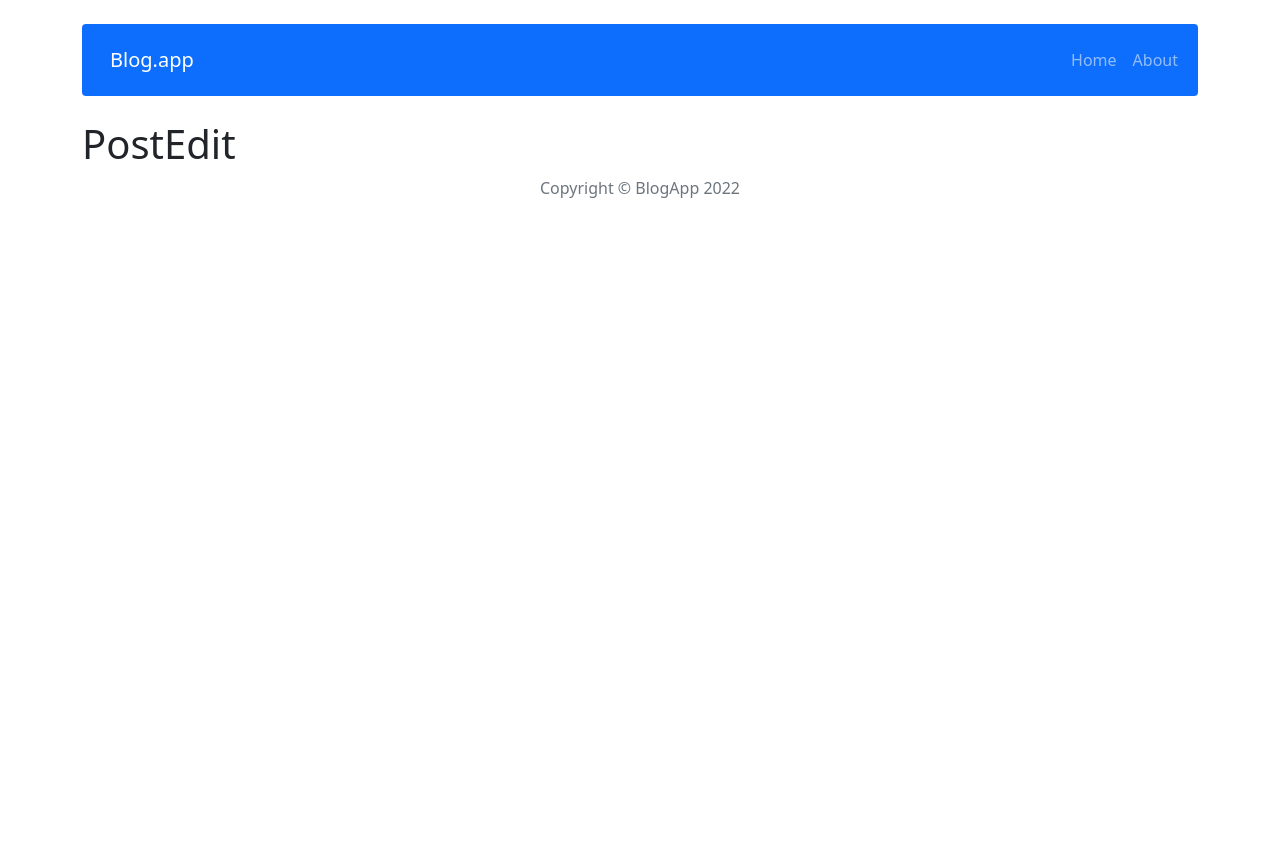
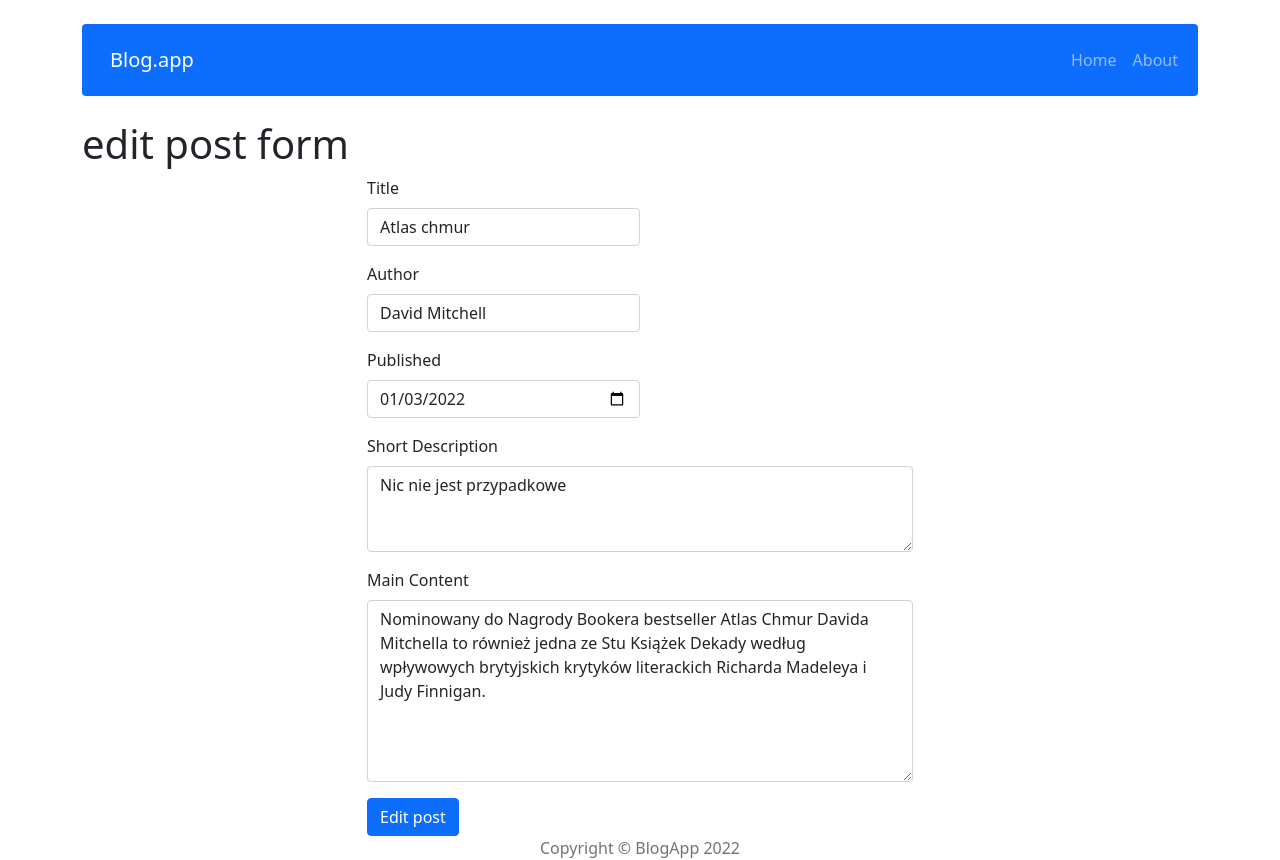
Before and after one commit to DmkMrw/crud-app, a React (Create React App) app: page /post/edit/1 in a window 1280 px wide. Before the commit the page ends 800 px from the top, so only its background shows below. Built offline with nearby package versions, Linux system fonts and the light colour scheme.

Commit message:
Add PostForm, EditPostForm

```diff
--- a/src/App.js
+++ b/src/App.js
@@ -1,13 +1,13 @@
 import { Routes, Route } from 'react-router-dom';
 import Home from "./components/pages/Home/Home";
 import Post from "./components/pages/Post/Post";
-import PostAdd from "./components/pages/PostAdd/PostAdd";
-import PostEdit from "./components/pages/PostEdit/PostEdit";
 import About from "./components/pages/About/About";
 import BlankPage from "./components/pages/BlankPage/BlankPage";
 import Header from './components/views/Header/Header';
 import Footer from './components/views/Footer/Footer';
 import { Container } from 'react-bootstrap';
+import AddPostForm from './components/features/AddPostForm/AddPostForm';
+import EditPostForm from './components/features/EditPostForm/EditPostForm';
 
 
 const App = () => {
@@ -18,8 +18,8 @@ const App = () => {
         <Routes>
           <Route path="/" element={<Home />} />
           <Route path="/post/:id" element={<Post />} />
-          <Route path="/post/add" element={<PostAdd />} />
-          <Route path="/post/edit/:id" element={<PostEdit />} />
+          <Route path="/post/add" element={<AddPostForm />} />
+          <Route path="/post/edit/:postId" element={<EditPostForm />} />
           <Route path="/about" element={<About />} />
           <Route path="*" element={<BlankPage />} />
         </Routes>
--- a/src/components/features/AddPostForm/AddPostForm.js
+++ b/src/components/features/AddPostForm/AddPostForm.js
@@ -1,68 +1,22 @@
-import { Form, Button, Row, Col } from 'react-bootstrap';
-import { useState } from 'react';
 import { useDispatch } from 'react-redux';
 import { addPost } from '../../../redux/postRedux';
 import { useNavigate } from 'react-router-dom';
-import dateFormat from "dateformat";
-
+import PostForm from '../PostForm/PostForm';
 
 const AddPostForm = () => {
+     const navigate = useNavigate();
+     const dispatch = useDispatch();
 
-     const dispatch = useDispatch();
-     const navigate = useNavigate();
-
-     const [title, setTitle] = useState('');
-     const [author, setAuthor] = useState('');
-     const [publishedDate, setPublishedDate] = useState('');
-     const [shortDescription, setShortDescription] = useState('');
-     const [content, setContent] = useState('');
-
-     const handleSubmit = (e) => {
-          e.preventDefault();
-          dispatch(addPost({ title, author, publishedDate, shortDescription, content }));
-          navigate('/')
+     const handleSubmit = post => {
+     dispatch(addPost(post));
+     navigate('/')
      };
 
+     const actionText = "Add post";
+
      return (
-          <>
-               <Row className='justify-content-md-center'>
-                    <Col md={6}>
-                         <Form onSubmit={handleSubmit}>
-                              <Col md={6}>
-                                   <Form.Group className="mb-3" controlId="title">
-                                        <Form.Label>Title</Form.Label>
-                                        <Form.Control type="text" placeholder="Enter title" required onChange={(e) => setTitle(e.target.value)} />
-                                   </Form.Group>
-
-                                   <Form.Group className="mb-3" controlId="author">
-                                        <Form.Label>Author</Form.Label>
-                                        <Form.Control type="text" placeholder="Enter author" required onChange={(e)=> setAuthor(e.target.value)} />
-                                   </Form.Group>
-
-                                   <Form.Group className="mb-3" controlId="published">
-                                        <Form.Label>Published</Form.Label>
-                                        <Form.Control type="date" placeholder="Enter date" required onChange={(e)=> setPublishedDate(dateFormat(e.target.value, "dd-mm-yyyy"))}/>
-                                   </Form.Group>
-                              </Col>
-
-                              <Form.Group className="mb-3" controlId="description">
-                                   <Form.Label>Short Description</Form.Label>
-                                   <Form.Control type="text" as="textarea" rows={3} placeholder="Leave a comment here" required onChange={(e) => setShortDescription(e.target.value)} />
-                              </Form.Group>
-
-                              <Form.Group className="mb-3" controlId="content">
-                                   <Form.Label>Main Content</Form.Label>
-                                   <Form.Control type="text" as="textarea" rows={7} placeholder="Leave a comment here" required onChange={(e)=> setContent(e.target.value)}/>
-                              </Form.Group>
-
-                              <Button variant="primary" type="submit">
-                              Submit
-                              </Button>
-                         </Form>
-                    </Col>
-               </Row>
-          </>
-     );
-}
+          <PostForm action={handleSubmit} actionText={actionText} />
+     )
+};
 
 export default AddPostForm;
--- /dev/null
+++ b/src/components/features/EditPostForm/EditPostForm.js
@@ -0,0 +1,44 @@
+import PostForm from "../PostForm/PostForm";
+import { useNavigate } from 'react-router-dom';
+import { useDispatch } from "react-redux";
+import { editPost } from "../../../redux/postRedux";
+import { useParams } from "react-router-dom";
+import { getPostById } from "../../../redux/store";
+import { useSelector } from "react-redux";
+import dateFormat from "dateformat";
+import { Navigate } from "react-router-dom";
+
+const EditPostForm = () => {
+
+     const { postId } = useParams();
+
+     const dispatch = useDispatch();
+     const navigate = useNavigate();
+
+     const postData = useSelector((state) => getPostById(state, postId));
+
+     const handleSubmit = post => {
+               dispatch(editPost({ ...post, postId }));
+               navigate('/')
+     };
+
+     const actionText = 'Edit post'
+     if(!postData) return <Navigate to="/" />
+     return (
+          <>
+               <h1>edit post form</h1>
+               <PostForm
+                    action={handleSubmit}
+                    actionText={actionText}
+                    title={postData.title}
+                    author={postData.author}
+                    publishedDate={dateFormat(postData.publishedDate, "yyyy-mm-dd")}
+                    shortDescription={postData.shortDescription}
+                    content={postData.content}
+                    id={postId}
+               />
+          </>
+     );
+}
+
+export default EditPostForm;
--- /dev/null
+++ b/src/components/features/PostForm/PostForm.js
@@ -0,0 +1,90 @@
+import { Form, Button, Row, Col } from 'react-bootstrap';
+import { useState } from 'react';
+import dateFormat from "dateformat";
+
+
+const PostForm = ({ action, actionText, ...props }) => {
+
+     const [title, setTitle] = useState(props.title || '');
+     const [author, setAuthor] = useState(props.author || '');
+     const [publishedDate, setPublishedDate] = useState(props.publishedDate || '');
+     const [shortDescription, setShortDescription] = useState(props.shortDescription || '');
+     const [content, setContent] = useState(props.content || '');
+
+     const handleSubmit = e => {
+          e.preventDefault();
+          action({ title, author, publishedDate, shortDescription, content });
+     };
+
+     return (
+          <>
+               <Row className='justify-content-md-center'>
+                    <Col md={6}>
+                         <Form onSubmit={handleSubmit}>
+                              <Col md={6}>
+                                   <Form.Group className="mb-3" controlId="title">
+                                        <Form.Label>Title</Form.Label>
+                                        <Form.Control
+                                             type="text"
+                                             placeholder="Enter title"
+                                             required
+                                             onChange={(e) => setTitle(e.target.value)} value={title}
+                                        />
+                                   </Form.Group>
+
+                                   <Form.Group className="mb-3" controlId="author">
+                                        <Form.Label>Author</Form.Label>
+                                        <Form.Control
+                                             type="text"
+                                             placeholder="Enter author"
+                                             required
+                                             onChange={(e) => setAuthor(e.target.value)} value={author}
+                                        />
+                                   </Form.Group>
+
+                                   <Form.Group className="mb-3" controlId="published">
+                                        <Form.Label>Published</Form.Label>
+                                        <Form.Control
+                                             type="date"
+                                             placeholder="Enter date"
+                                             required
+                                             onChange={(e) => setPublishedDate(dateFormat(e.target.value, "yyyy-mm-dd"))} value={publishedDate}
+                                        />
+                                   </Form.Group>
+                              </Col>
+
+                              <Form.Group className="mb-3" controlId="description">
+                                   <Form.Label>Short Description</Form.Label>
+                                   <Form.Control
+                                        type="text"
+                                        as="textarea"
+                                        rows={3}
+                                        placeholder="Leave a comment here"
+                                        required
+                                        onChange={(e) => setShortDescription(e.target.value)} value={shortDescription}
+                                   />
+                              </Form.Group>
+
+                              <Form.Group className="mb-3" controlId="content">
+                                   <Form.Label>Main Content</Form.Label>
+                                   <Form.Control
+                                        type="text"
+                                        as="textarea"
+                                        rows={7}
+                                        placeholder="Leave a comment here"
+                                        required
+                                        onChange={(e) => setContent(e.target.value)} value={content}
+                                   />
+                              </Form.Group>
+
+                              <Button variant="primary" type="submit">
+                              {actionText}
+                              </Button>
+                         </Form>
+                    </Col>
+               </Row>
+          </>
+     );
+}
+
+export default PostForm;
--- a/src/components/pages/PostAdd/PostAdd.js
+++ b/src/components/pages/PostAdd/PostAdd.js
@@ -1,10 +1,11 @@
-import AddPostForm from "../../features/AddPostForm/AddPostForm";
+import PostForm from "../../features/PostForm/PostForm";
+
 
 const PostAdd = () => {
      return (
           <>
           <h1>Add Post</h1>
-               <AddPostForm />
+               <PostForm />
           </>
      );
 }
--- a/src/components/pages/PostEdit/PostEdit.js
+++ b/src/components/pages/PostEdit/PostEdit.js
@@ -1,7 +1,17 @@
-const PostEdit = () => {
-     return (
-          <h1>PostEdit</h1>
-     );
-}
+// import PostForm from "../PostForm/PostForm";
 
-export default PostEdit;
+// const PostEdit = () => {
+
+
+
+
+//      return (
+//           <>
+//           <h1>PostEdit</h1>
+//                <PostForm title={'jebac'} />
+//           </>
+
+//      );
+// }
+
+// export default PostEdit;
--- a/src/redux/postRedux.js
+++ b/src/redux/postRedux.js
@@ -7,20 +7,24 @@ import shortid from "shortid";
 const createActionName = actionName => `app/posts/${actionName}`;
 const DELETE_POST = createActionName('DELETE_POST');
 const ADD_POST = createActionName('ADD_POST');
+const EDIT_POST = createActionName('EDIT_POST');
 
 
 // action creators
 
 export const deletePost = payload => ({ type: DELETE_POST, payload });
-export const addPost = payload => ({type: ADD_POST, payload })
+export const addPost = payload => ({ type: ADD_POST, payload });
+export const editPost = payload => ({ type: EDIT_POST, payload });
 
 
 const postsReducer = (statePart = [], action) => {
   switch (action.type) {
     case ADD_POST:
-        return [...statePart, {...action.payload, id: shortid() }] // dlaczego kropki przed action.payload
+      return [...statePart, { ...action.payload, id: shortid() }];
     case DELETE_POST:
-        return statePart.filter(post => post.id !== action.payload);
+      return statePart.filter(post => post.id !== action.payload);
+    case EDIT_POST:
+      return statePart.map(post => (post.id === action.payload.postId ? { ...post, ...action.payload } : post));
     default:
       return statePart;
   };
--- a/src/redux/store.js
+++ b/src/redux/store.js
@@ -11,6 +11,7 @@ const subreducers = {
 export const getAllPosts = (state) => state.posts;
 export const getPostById = ({ posts }, postId) => posts.find(post => post.id === postId);
 
+
 const reducer = combineReducers(subreducers);
 
 const store = createStore(
```
Also changed, not shown: src/components/pages/Post/Post.js (+5 -5 lines).
